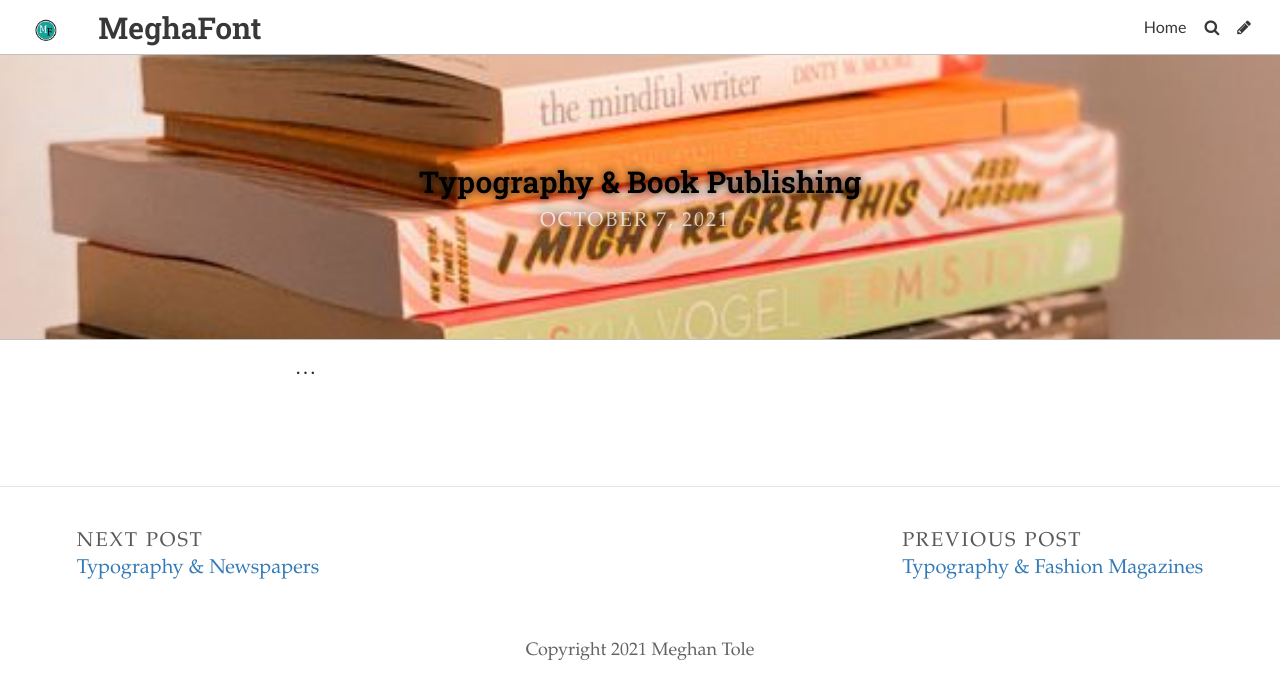
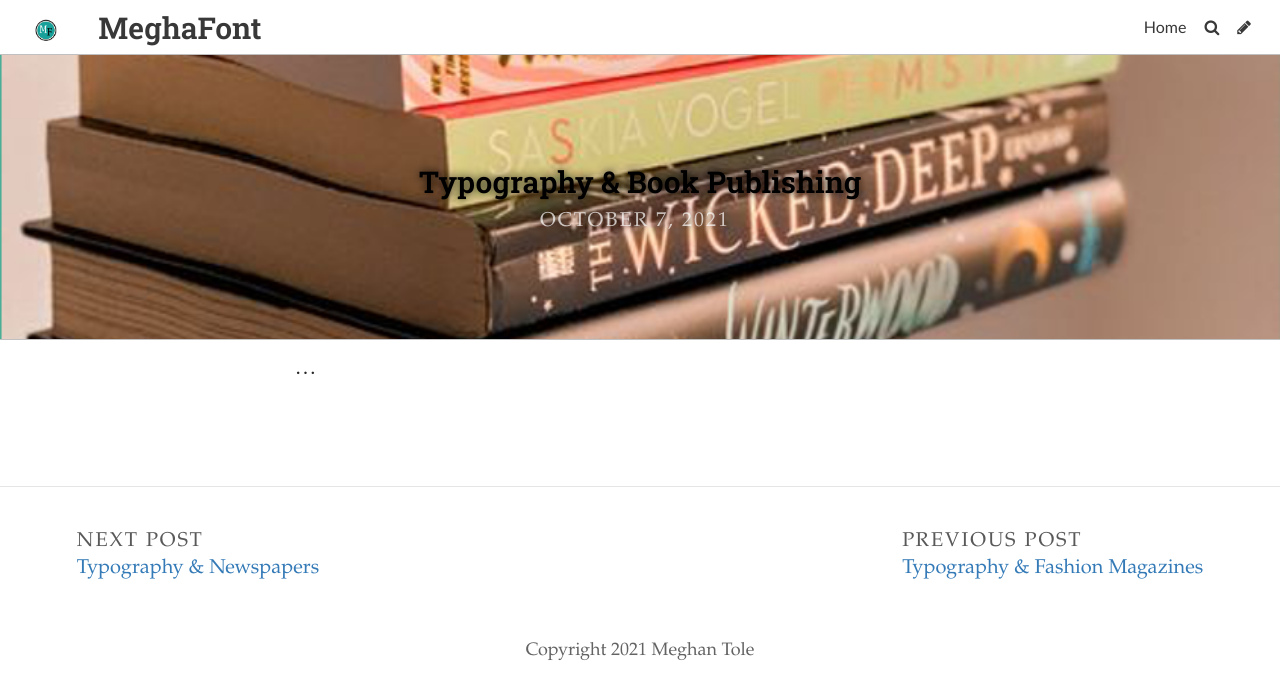
Before and after one commit to meghantole/tarm, a Jekyll site: the page built from _posts/2021-10-07-typography-book-publishing.md, in a window 1280 px wide. Shown: the top 699 px of the page. Built offline with Jekyll 4.4.1, drawn with Linux system fonts in a browser that asks for light colours; some web fonts are replaced.

Commit message:
Update Post “2021-10-07-typography-book-publishing”

```diff
--- a/_posts/2021-10-07-typography-book-publishing.md
+++ b/_posts/2021-10-07-typography-book-publishing.md
@@ -2,7 +2,7 @@
 layout: post
 title: Typography & Book Publishing
 date: 2021-10-07T19:07:53.035Z
-image: ../uploads/919dad52c0f041b6442c8b452bd6111a.jpeg
+image: ../uploads/nnnn.png
 title_color: "#000000"
 comments: false
 ---
```
Also changed, not shown: uploads/nnnn.png (added).
